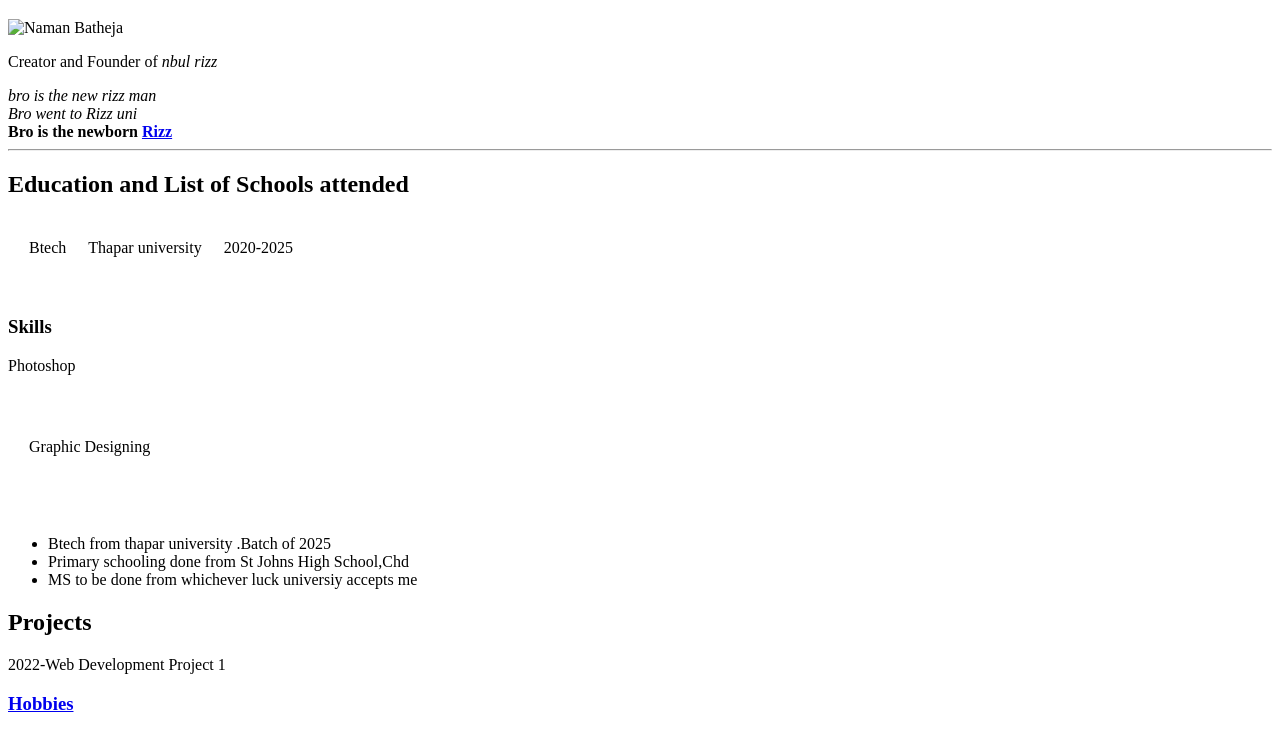
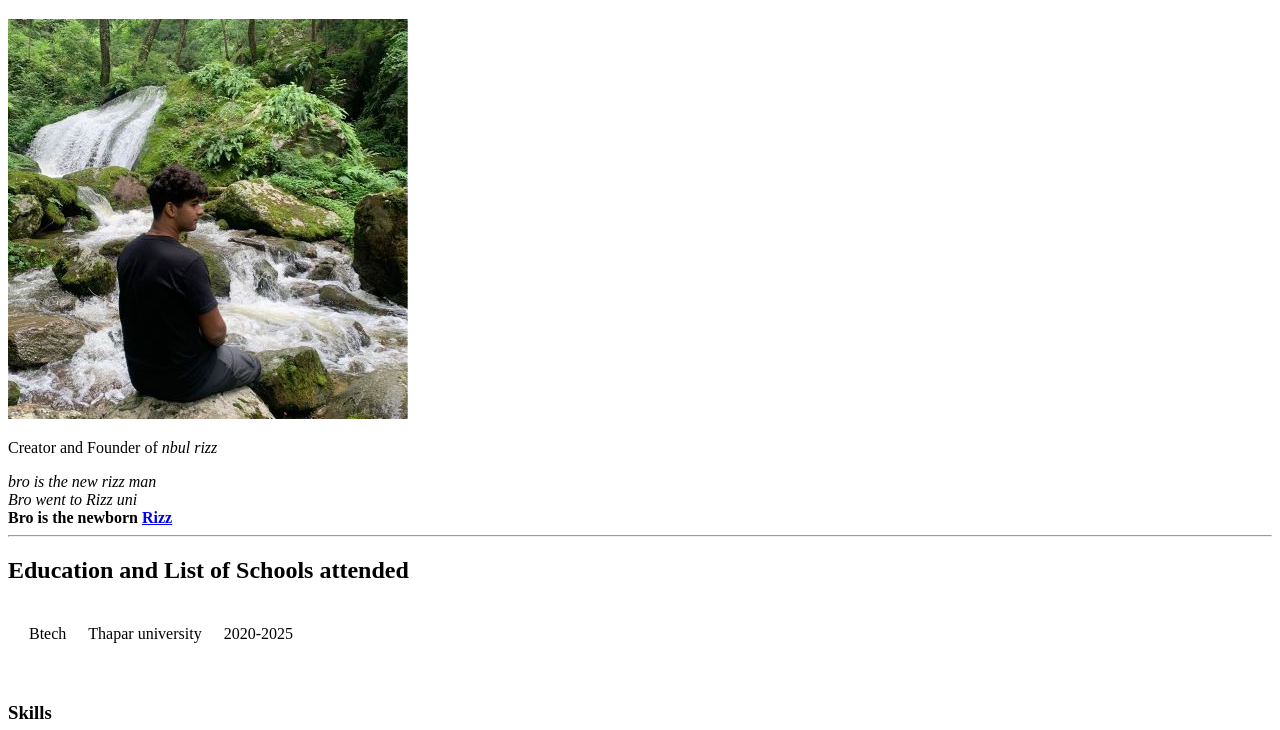
Before and after one commit to namanbatheja/Cv, a plain HTML site: page index.html in a window 1280 px wide. Shown: the part 61-791 px from the top of the page. Drawn offline with Linux system fonts and the light colour scheme.

Commit message:
Update index.html

```diff
--- a/index.html
+++ b/index.html
@@ -8,7 +8,7 @@ Naman's Personal  Site
     </head>
     <body>
 <h1>Naman Batheja</h1>
-<img src="Images/Naman.png" alt="Naman Batheja">
+<img src="Naman.jpg" alt="Naman Batheja">
 <p>Creator and Founder of <em>nbul rizz</em><br> </p>
 <em>bro is the new rizz man  </em><br>
 <i>Bro went to Rizz uni</i><br>
```
